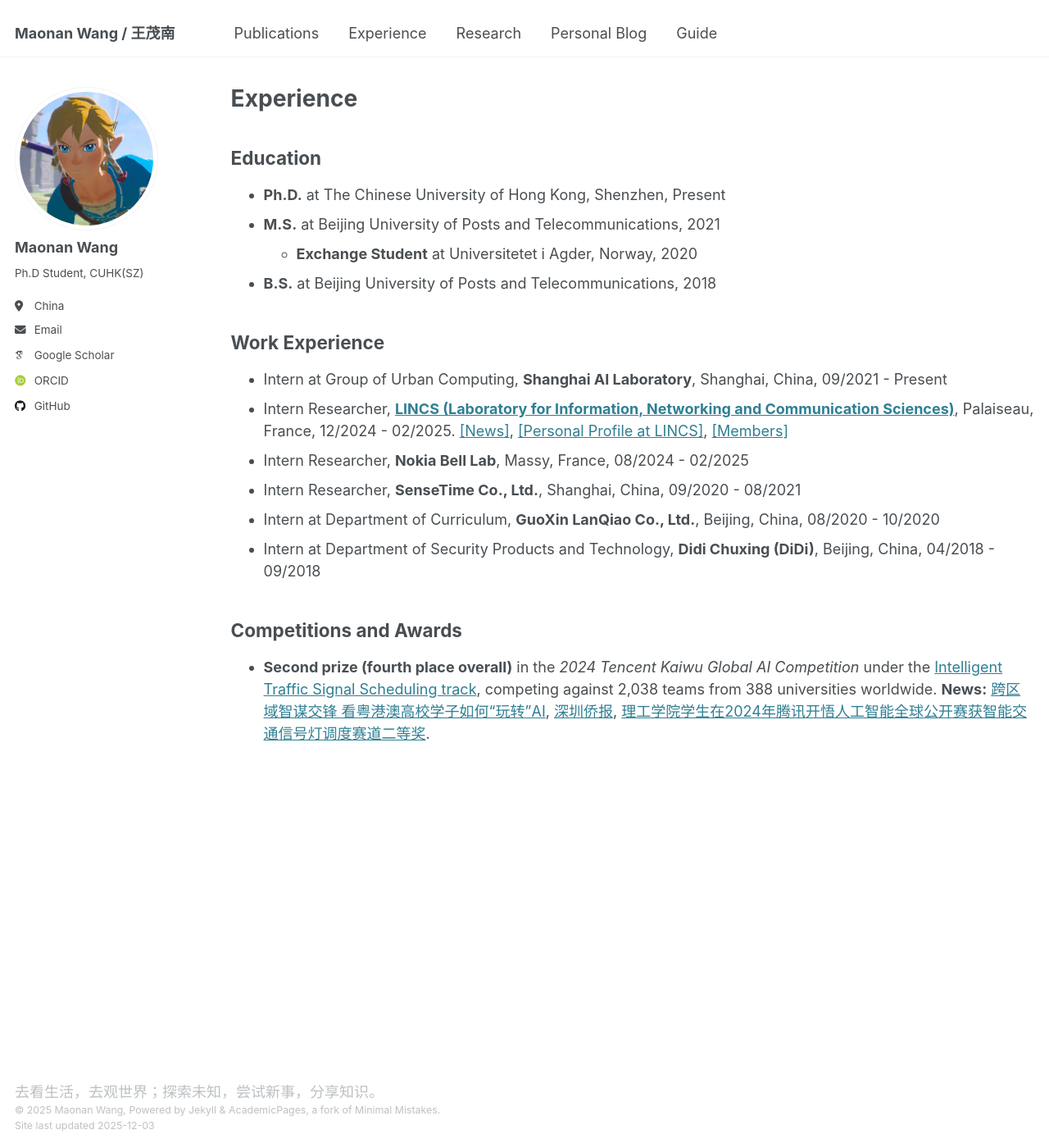
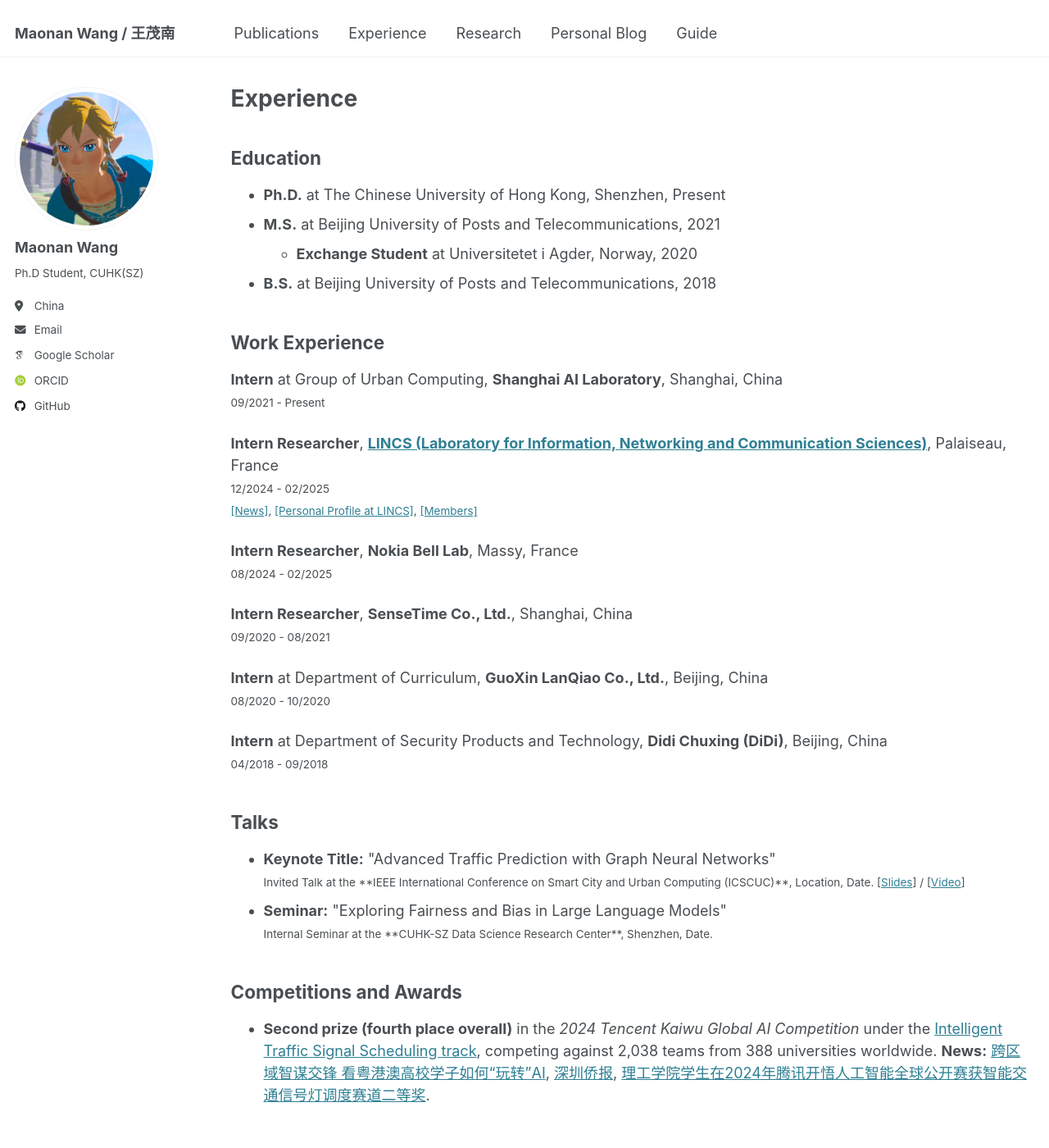
Before and after one commit to wmn7/maonan_page, a Jekyll site: the page built from _pages/experience.html, in a window 1280 px wide and 1400 px high. Shown: the whole window at 82% size. Built offline with Jekyll 4.4.1, drawn with Linux system fonts in a browser that asks for light colours; some web fonts are replaced.

Commit message:
update experience

```diff
--- a/_pages/experience.html
+++ b/_pages/experience.html
@@ -7,7 +7,7 @@ author_profile: true
 
 {% include base_path %}
 
-<main>
+<!-- <main>
     <section>
       <h2>Education</h2>
       <ul>
@@ -51,4 +51,98 @@ author_profile: true
         </li>
       </ul>
     </section>
-  </main>
+  </main> -->
+
+<main>
+  <section>
+    <h2>Education</h2>
+    <ul>
+      <li><strong>Ph.D.</strong> at The Chinese University of Hong Kong, Shenzhen, Present</li>
+      <li>
+        <strong>M.S.</strong> at Beijing University of Posts and Telecommunications, 2021
+        <ul>
+          <li><strong>Exchange Student</strong> at Universitetet i Agder, Norway, 2020</li>
+        </ul>
+      </li>
+      <li><strong>B.S.</strong> at Beijing University of Posts and Telecommunications, 2018</li>
+    </ul>
+  </section>
+
+  <section>
+      <h2>Work Experience</h2>
+      <div class="work-experience-list">
+          <p>
+              <strong>Intern</strong> at Group of Urban Computing, <strong>Shanghai AI Laboratory</strong>, Shanghai, China<br>
+              <small>09/2021 - Present</small>
+          </p>
+
+          <p>
+              <strong>Intern Researcher</strong>, <strong><a href="https://www.lincs.fr/" target="_blank">LINCS (Laboratory for Information, Networking and Communication Sciences)</a></strong>, Palaiseau, France<br>
+              <small>12/2024 - 02/2025</small><br>
+              <small>
+                  <a href="https://www.lincs.fr/labs-life-on-january-2025/" target="_blank">[News]</a>,
+                  <a href="https://www.lincs.fr/people/?more=maonan_wang" target="_blank">[Personal Profile at LINCS]</a>,
+                  <a href="https://www.lincs.fr/people/former-members/" target="_blank">[Members]</a>
+              </small>
+          </p>
+
+          <p>
+              <strong>Intern Researcher</strong>, <strong>Nokia Bell Lab</strong>, Massy, France<br>
+              <small>08/2024 - 02/2025</small>
+          </p>
+
+          <p>
+              <strong>Intern Researcher</strong>, <strong>SenseTime Co., Ltd.</strong>, Shanghai, China<br>
+              <small>09/2020 - 08/2021</small>
+          </p>
+
+          <p>
+              <strong>Intern</strong> at Department of Curriculum, <strong>GuoXin LanQiao Co., Ltd.</strong>, Beijing, China<br>
+              <small>08/2020 - 10/2020</small>
+          </p>
+
+          <p>
+              <strong>Intern</strong> at Department of Security Products and Technology, <strong>Didi Chuxing (DiDi)</strong>, Beijing, China<br>
+              <small>04/2018 - 09/2018</small>
+          </p>
+      </div>
+    </section>
+
+  <section>
+      <h2>Talks</h2>
+      <ul>
+          <li>
+              <strong>Keynote Title:</strong> "Advanced Traffic Prediction with Graph Neural Networks"
+              <br>
+              <small>
+                  Invited Talk at the **IEEE International Conference on Smart City and Urban Computing (ICSCUC)**, Location, Date.
+                  [<a href="#" target="_blank">Slides</a>] / [<a href="#" target="_blank">Video</a>]
+              </small>
+          </li>
+
+          <li>
+              <strong>Seminar:</strong> "Exploring Fairness and Bias in Large Language Models"
+              <br>
+              <small>
+                  Internal Seminar at the **CUHK-SZ Data Science Research Center**, Shenzhen, Date.
+              </small>
+          </li>
+
+          </ul>
+  </section>
+
+  <section>
+    <h2>Competitions and Awards</h2>
+    <ul>
+      <li>
+        <strong>Second prize (fourth place overall)</strong> in the <em>2024 Tencent Kaiwu Global AI Competition</em>
+        under the <a href="https://aiarena.tencent.com/aiarena/zh/match/open-competition-2024?tab=score" target="_blank">Intelligent Traffic Signal Scheduling track</a>,
+        competing against 2,038 teams from 388 universities worldwide.
+        <strong>News:</strong>
+        <a href="https://tzb.sz.gov.cn/xwzx/gzdt/tzsx/tzgz/content/post_1478546.html" target="_blank">跨区域智谋交锋 看粤港澳高校学子如何“玩转”AI</a>,
+        <a href="http://www.sz-qb.com/MB/content/202412/16/content_74749.html" target="_blank">深圳侨报</a>,
+        <a href="https://sse.cuhk.edu.cn/article/1888" target="_blank">理工学院学生在2024年腾讯开悟人工智能全球公开赛获智能交通信号灯调度赛道二等奖</a>.
+      </li>
+    </ul>
+  </section>
+</main>
```
